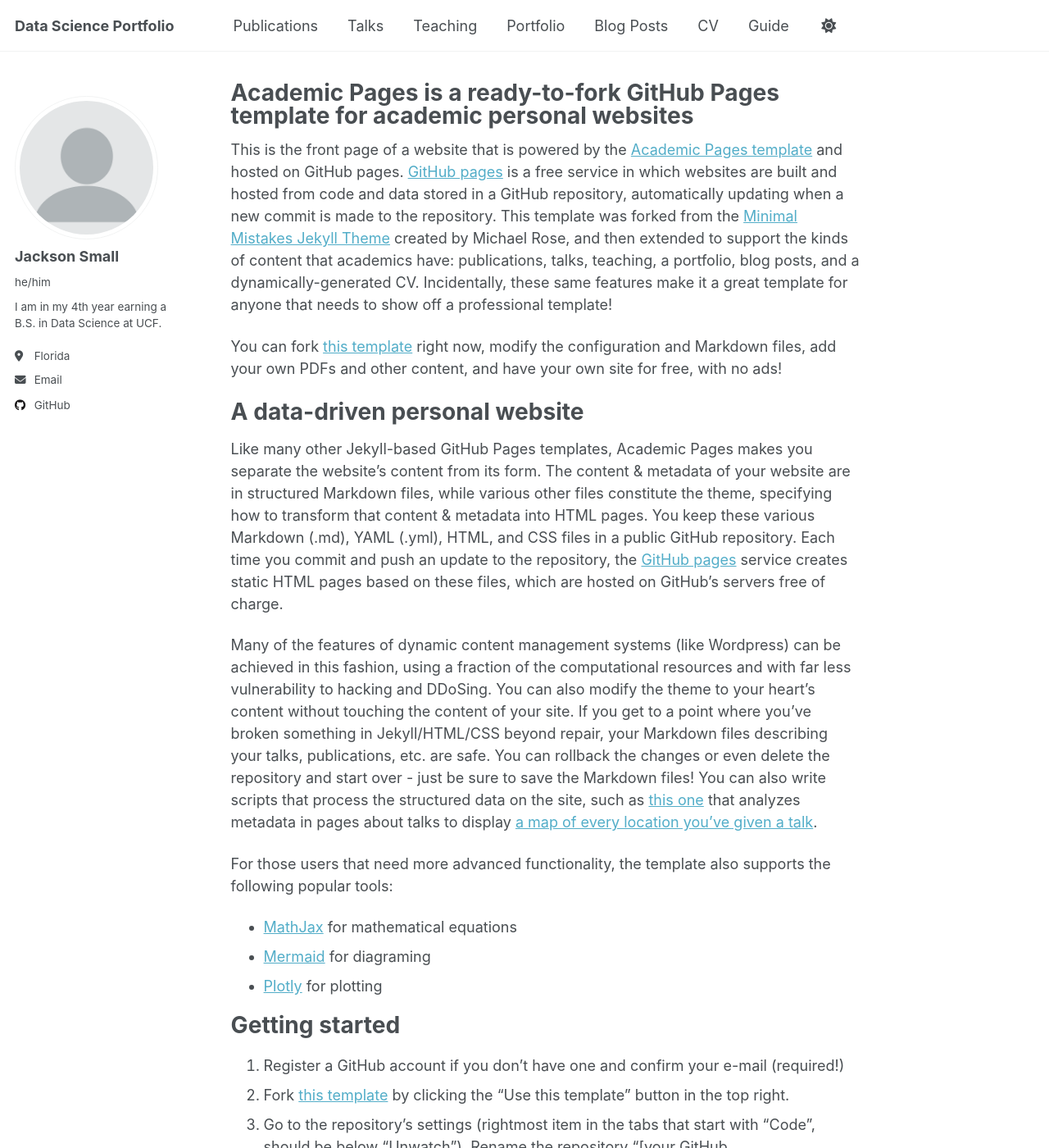
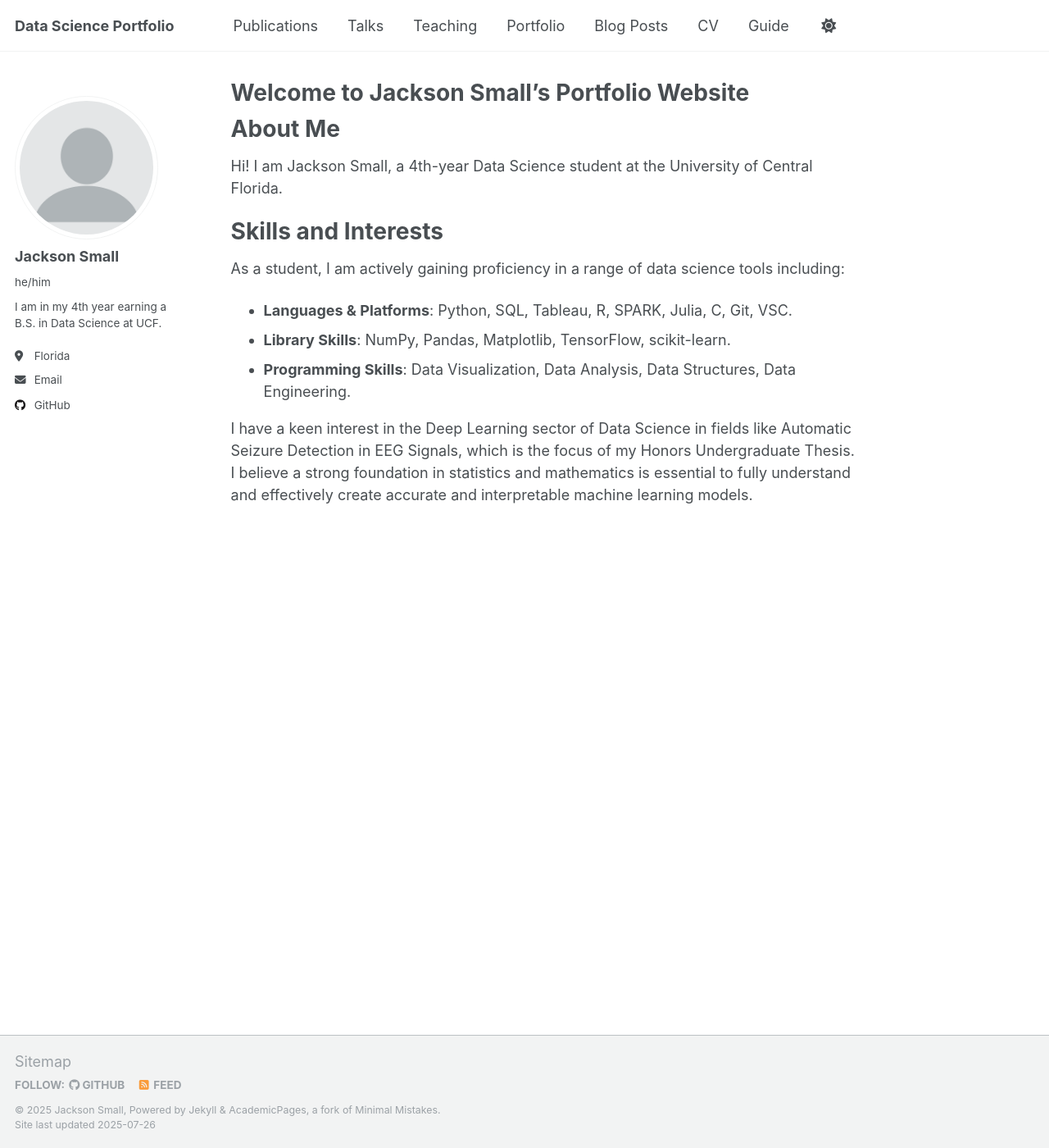
Before and after one commit to jacksonSmall/jacksonSmall.github.io, a Jekyll site: the page built from _pages/about.md, in a window 1280 px wide and 1400 px high. Shown: the whole window at 82% size. Built offline with Jekyll 4.4.1, drawn with Linux system fonts in a browser that asks for light colours; a script that is not in the unit is left out; some of the changed text lies outside the part shown.

Commit message:
Update about.md

```diff
--- a/_pages/about.md
+++ b/_pages/about.md
@@ -1,45 +1,28 @@
 ---
 permalink: /
-title: "Academic Pages is a ready-to-fork GitHub Pages template for academic personal websites"
+title: "Welcome to Jackson Small's Portfolio Website"
 author_profile: true
 redirect_from:
   - /about/
   - /about.html
 ---
+About Me
+======
+Hi! I am Jackson Small, a 4th-year Data Science student at the University of Central Florida.
 
-This is the front page of a website that is powered by the [Academic Pages template](https://github.com/academicpages/academicpages.github.io) and hosted on GitHub pages. [GitHub pages](https://pages.github.com) is a free service in which websites are built and hosted from code and data stored in a GitHub repository, automatically updating when a new commit is made to the repository. This template was forked from the [Minimal Mistakes Jekyll Theme](https://mmistakes.github.io/minimal-mistakes/) created by Michael Rose, and then extended to support the kinds of content that academics have: publications, talks, teaching, a portfolio, blog posts, and a dynamically-generated CV. Incidentally, these same features make it a great template for anyone that needs to show off a professional template!
 
- You can fork [this template](https://github.com/academicpages/academicpages.github.io) right now, modify the configuration and Markdown files, add your own PDFs and other content, and have your own site for free, with no ads!
 
-A data-driven personal website
+Skills and Interests
 ======
-Like many other Jekyll-based GitHub Pages templates, Academic Pages makes you separate the website's content from its form. The content & metadata of your website are in structured Markdown files, while various other files constitute the theme, specifying how to transform that content & metadata into HTML pages. You keep these various Markdown (.md), YAML (.yml), HTML, and CSS files in a public GitHub repository. Each time you commit and push an update to the repository, the [GitHub pages](https://pages.github.com/) service creates static HTML pages based on these files, which are hosted on GitHub's servers free of charge.
+As a student, I am actively gaining proficiency in a range of data science tools including:
 
-Many of the features of dynamic content management systems (like Wordpress) can be achieved in this fashion, using a fraction of the computational resources and with far less vulnerability to hacking and DDoSing. You can also modify the theme to your heart's content without touching the content of your site. If you get to a point where you've broken something in Jekyll/HTML/CSS beyond repair, your Markdown files describing your talks, publications, etc. are safe. You can rollback the changes or even delete the repository and start over - just be sure to save the Markdown files! You can also write scripts that process the structured data on the site, such as [this one](https://github.com/academicpages/academicpages.github.io/blob/master/talkmap.ipynb) that analyzes metadata in pages about talks to display [a map of every location you've given a talk](https://academicpages.github.io/talkmap.html).
+- **Languages & Platforms**: Python, SQL, Tableau, R, SPARK, Julia, C, Git, VSC.
+- **Library Skills**: NumPy, Pandas, Matplotlib, TensorFlow, scikit-learn.
+- **Programming Skills**: Data Visualization, Data Analysis, Data Structures, Data Engineering.
 
-For those users that need more advanced functionality, the template also supports the following popular tools:
-- [MathJax](https://www.mathjax.org/) for mathematical equations
-- [Mermaid](https://mermaid.js.org/) for diagraming
-- [Plotly](https://plotly.com/javascript/) for plotting
+I have a keen interest in the Deep Learning sector of Data Science in fields like Automatic Seizure Detection in EEG Signals, which is the focus of my Honors Undergraduate Thesis. I believe a strong foundation in statistics and mathematics is essential to fully understand and effectively create accurate and interpretable machine learning models.
 
-Getting started
-======
-1. Register a GitHub account if you don't have one and confirm your e-mail (required!)
-1. Fork [this template](https://github.com/academicpages/academicpages.github.io) by clicking the "Use this template" button in the top right.
-1. Go to the repository's settings (rightmost item in the tabs that start with "Code", should be below "Unwatch"). Rename the repository "[your GitHub username].github.io", which will also be your website's URL.
-1. Set site-wide configuration and create content & metadata (see below -- also see [this set of diffs](http://archive.is/3TPas) showing what files were changed to set up [an example site](https://getorg-testacct.github.io) for a user with the username "getorg-testacct")
-1. Upload any files (like PDFs, .zip files, etc.) to the files/ directory. They will appear at https://[your GitHub username].github.io/files/example.pdf.
-1. Check status by going to the repository settings, in the "GitHub pages" section
-
-Site-wide configuration
-------
-The main configuration file for the site is in the base directory in [_config.yml](https://github.com/academicpages/academicpages.github.io/blob/master/_config.yml), which defines the content in the sidebars and other site-wide features. You will need to replace the default variables with ones about yourself and your site's github repository. The configuration file for the top menu is in [_data/navigation.yml](https://github.com/academicpages/academicpages.github.io/blob/master/_data/navigation.yml). For example, if you don't have a portfolio or blog posts, you can remove those items from that navigation.yml file to remove them from the header.
-
-Create content & metadata
-------
-For site content, there is one Markdown file for each type of content, which are stored in directories like _publications, _talks, _posts, _teaching, or _pages. For example, each talk is a Markdown file in the [_talks directory](https://github.com/academicpages/academicpages.github.io/tree/master/_talks). At the top of each Markdown file is structured data in YAML about the talk, which the theme will parse to do lots of cool stuff. The same structured data about a talk is used to generate the list of talks on the [Talks page](https://academicpages.github.io/talks), each [individual page](https://academicpages.github.io/talks/2012-03-01-talk-1) for specific talks, the talks section for the [CV page](https://academicpages.github.io/cv), and the [map of places you've given a talk](https://academicpages.github.io/talkmap.html) (if you run this [python file](https://github.com/academicpages/academicpages.github.io/blob/master/talkmap.py) or [Jupyter notebook](https://github.com/academicpages/academicpages.github.io/blob/master/talkmap.ipynb), which creates the HTML for the map based on the contents of the _talks directory).
-
-**Markdown generator**
+<!-- **Markdown generator**
 
 The repository includes [a set of Jupyter notebooks](https://github.com/academicpages/academicpages.github.io/tree/master/markdown_generator
 ) that converts a CSV containing structured data about talks or presentations into individual Markdown files that will be properly formatted for the Academic Pages template. The sample CSVs in that directory are the ones I used to create my own personal website at stuartgeiger.com. My usual workflow is that I keep a spreadsheet of my publications and talks, then run the code in these notebooks to generate the Markdown files, then commit and push them to the GitHub repository.
@@ -53,4 +36,4 @@ Example: editing a Markdown file for a talk
 
 For more info
 ------
-More info about configuring Academic Pages can be found in [the guide](https://academicpages.github.io/markdown/), the [growing wiki](https://github.com/academicpages/academicpages.github.io/wiki), and you can always [ask a question on GitHub](https://github.com/academicpages/academicpages.github.io/discussions). The [guides for the Minimal Mistakes theme](https://mmistakes.github.io/minimal-mistakes/docs/configuration/) (which this theme was forked from) might also be helpful.
+More info about configuring Academic Pages can be found in [the guide](https://academicpages.github.io/markdown/), the [growing wiki](https://github.com/academicpages/academicpages.github.io/wiki), and you can always [ask a question on GitHub](https://github.com/academicpages/academicpages.github.io/discussions). The [guides for the Minimal Mistakes theme](https://mmistakes.github.io/minimal-mistakes/docs/configuration/) (which this theme was forked from) might also be helpful. -->
```
